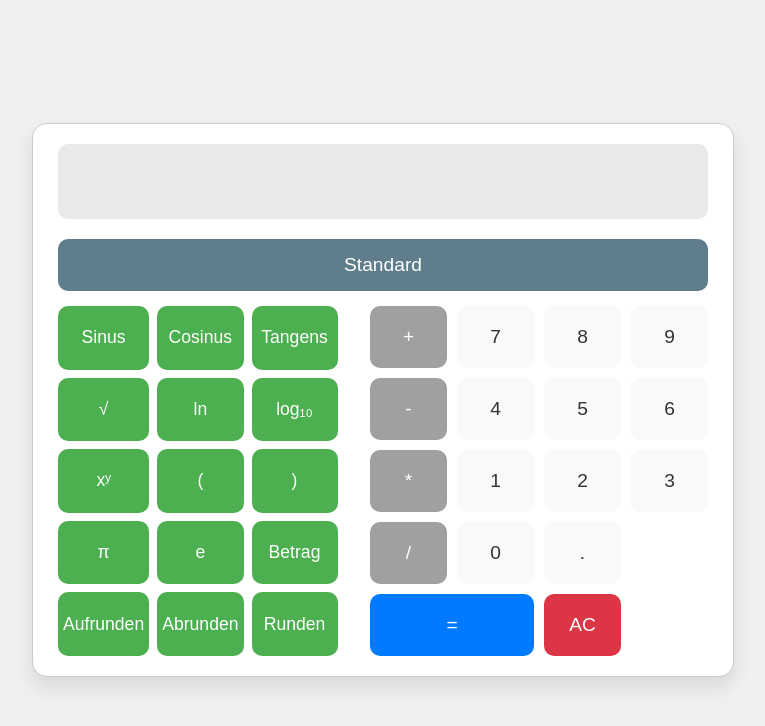
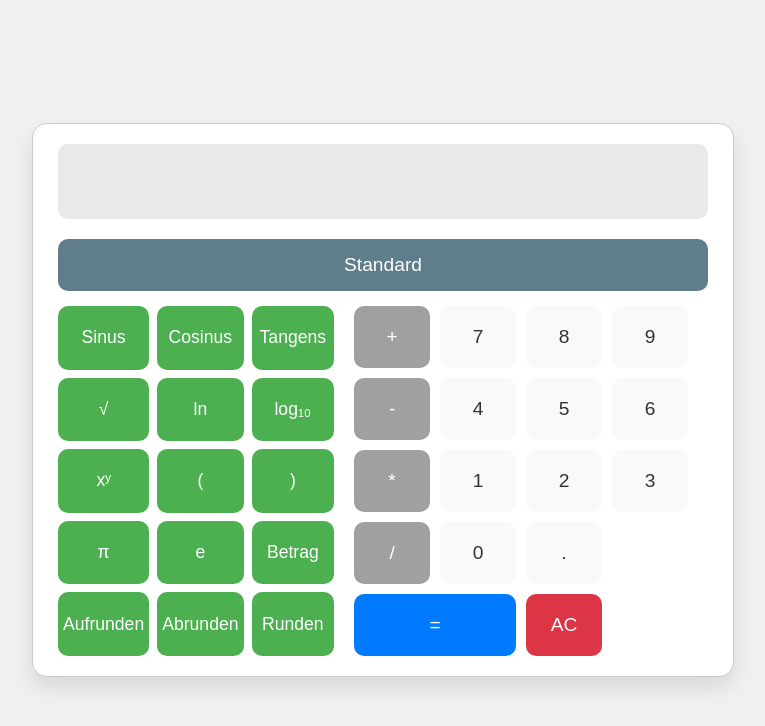
Before and after one commit to ed23x/html-calculator, a plain HTML site: page index.html in a window 1280 px wide. Both pictures are taken after a click on the button "Wissenschaftlich". Shown: the whole page, without its empty margins (257-1022 px from the left). Drawn offline with Linux system fonts and the light colour scheme.

Commit message:
1231231w23

```diff
--- a/index.js
+++ b/index.js
@@ -21,7 +21,25 @@ function calculate() {
     return;
   }
 
+  // Automatically close unclosed parentheses and function calls
+  const openParens = (expression.match(/\(/g) || []).length;
+  const closeParens = (expression.match(/\)/g) || []).length;
+
+  // Add missing closing parentheses
+  if (openParens > closeParens) {
+    expression += '\)'.repeat(openParens - closeParens);
+  }
+
   try {
+    // Handle other functions with automatic closing of parentheses
+    const functionNames = ['sin', 'cos', 'tan', 'sqrt', 'abs', 'ceil', 'floor', 'round'];
+    functionNames.forEach(func => {
+      const regex = new RegExp(`${func}\\(([^)]*)$`);
+      if (regex.test(expression)) {
+        expression = expression.replace(regex, `${func}($1)`);
+      }
+    });
+
     // Preprocess the expression to replace scientific notation with Math equivalents
     // WARNING: Using eval() with user input is potentially dangerous.
     // A dedicated math expression parser is recommended for better security and robustness.
@@ -29,6 +47,11 @@ function calculate() {
     expression = expression.replace(/cos\(/g, "Math.cos(");
     expression = expression.replace(/tan\(/g, "Math.tan(");
     expression = expression.replace(/sqrt\(/g, "Math.sqrt(");
+    // Handle ln and log functions with proper closing parentheses
+    expression = expression.replace(/ln\(([^)]*)$/, "ln($1)");
+    expression = expression.replace(/log\(([^)]*)$/, "log($1)");
+
+    // Now replace with Math functions
     expression = expression.replace(/ln\(/g, "Math.log("); // Natural logarithm (Math.log)
     expression = expression.replace(/log\(/g, "Math.log10("); // Base 10 logarithm (Math.log10)
     expression = expression.replace(/pi/g, "Math.PI"); // Replace pi constant
--- a/styles_new.css
+++ b/styles_new.css
@@ -169,35 +169,47 @@ body {
   display: grid;
   grid-template-columns: repeat(4, 1fr);
   gap: 10px;
-  flex: 1 1 300px;               /* wächst, schrumpft, Basis 300px */
-  min-width: 200px;              /* nie schmaler als 200px */
-  transition: flex-basis var(--calculator-transition);
+  width: 100%;                   /* Take full width in standard mode */
+  transition: all var(--calculator-transition);
   margin-top: 0;                 /* Entfernt übermäßigen Abstand nach oben */
+}
+
+/* In scientific mode, standard keys take less width */
+.scientific-mode #standard-keys-container {
+  flex: 1 1 52%;                /* ca. 52% der Breite */
+  max-width: 52%;               /* Begrenzt die maximale Breite */
+  margin-right: 20px;            /* Add some space between keypads */
 }
 
 /* Wissenschaftliches Keypad (im Standard‑Modus unsichtbar) */
 #scientific-keys {
-  display: grid;
+  display: none;                  /* Completely hide in standard mode */
   grid-template-columns: repeat(3, 1fr);
   gap: 8px;                      /* Kleinerer Abstand zwischen Scientific-Buttons */
-  flex: 1 1 200px;               /* wächst, schrumpft, Basis 200px */
-  min-width: 200px;              /* nie schmaler als 200px */
+  flex: 0 0 0;                   /* Don't take up space in standard mode */
+  width: 0;                      /* No width in standard mode */
   opacity: 0;
-  max-height: 0;                 /* Versteckt im Standard-Modus */
-  transition: flex-basis var(--calculator-transition), opacity var(--calculator-transition), max-height var(--calculator-transition);
+  transition: all var(--calculator-transition);
+  overflow: hidden;              /* Ensure content doesn't leak */
 }
 
-/* Im Wissenschafts‑Modus: beide nebeneinander, passen sich an */
-.scientific-mode #standard-keys-container {
-  flex-basis: 52%;               /* ca. 52% der Breite */
-  max-width: 52%;                /* Begrenzt die maximale Breite */
+/* Keypads container in scientific mode */
+.scientific-mode #keypads-container {
+  display: flex;                 /* Side by side layout */
+  flex-wrap: nowrap;             /* Prevent wrapping */
+  justify-content: space-between; /* Space between keypads */
+  width: 100%;                   /* Full width */
 }
 
 .scientific-mode #scientific-keys {
-  flex-basis: 43%;               /* ca. 43% der Breite */
-  max-width: 43%;                /* Begrenzt die maximale Breite */
+  display: grid;                 /* Show in scientific mode */
+  flex: 1 1 43%;                /* ca. 43% der Breite */
+  max-width: 43%;               /* Begrenzt die maximale Breite */
+  width: auto;                  /* Allow natural width */
   opacity: 1;
-  max-height: 500px;             /* Ausreichend groß für alle Buttons */
+  max-height: 500px;            /* Ausreichend groß für alle Buttons */
+  padding: 0;                   /* Reset any padding */
+  margin: 0;                    /* Reset any margins */
 }
 
 /* General button styles */
```
